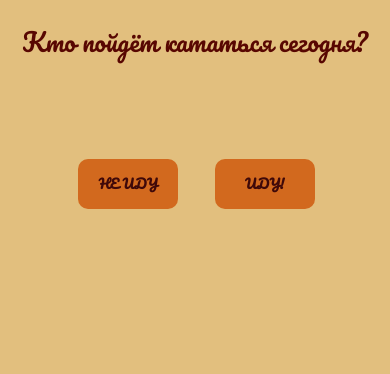
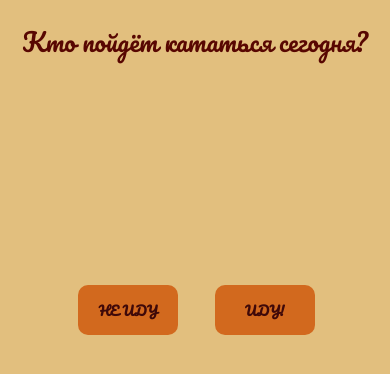
Before and after one commit to kvasensk/question.for.skaters, a website: page index.html in a window 390 px wide. Shown: the part 432-806 px from the top of the page. Drawn offline with Linux system fonts and the light colour scheme.

Commit message:
fixed for telegram web

```diff
--- a/index.css
+++ b/index.css
@@ -72,13 +72,13 @@ button {
   .noButton {
     position: absolute;
     left: 55%;
-    top: 70%;
+    top: 85%;
     transition: 0.09s;
   }
   .yesButton {
     position: absolute;
     left: 20%;
-    top: 70%;
+    top: 85%;
     transition: 0.09s;
   }
 }
```
